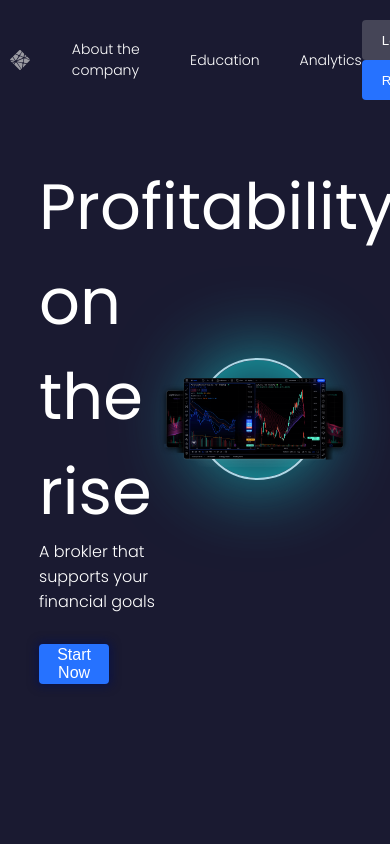
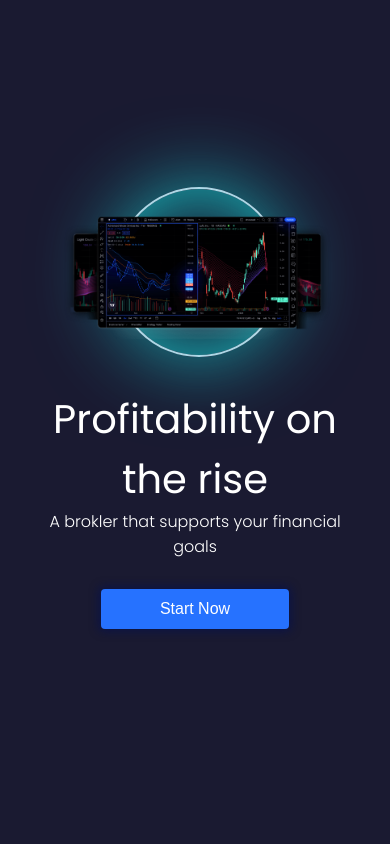
Before and after one commit to hectorgt098/Plantilla_pagina_dark, a plain HTML site: page index.html in a window 390 px wide. Shown: the top 844 px of the page. Drawn offline with Linux system fonts and the light colour scheme.

Commit message:
cambio en los estilos para el responsive de la sección hero

```diff
--- a/css/style.css
+++ b/css/style.css
@@ -333,3 +333,34 @@ img{
     grid-column: 1;
     height: 40px;
 }
+
+/* MEDIA SCREENS PARA EL RESPONSIVE */
+
+@media (max-width:820px) {
+    .Hero{
+        flex-direction: column-reverse;
+        gap: 50px;
+        width: 90vw;
+
+    }
+    .txtinit{
+        width: 80vw;
+        text-align: center;
+    }
+    .txtinit h1{
+        font-size: 2.5rem;
+    }
+}
+
+@media (max-width:670px){
+    .nav-bar{
+        display: none;
+    }
+
+}
+
+@media (max-width:500px){
+    .Hero img{
+        width: 70vw;
+    }
+}
```
